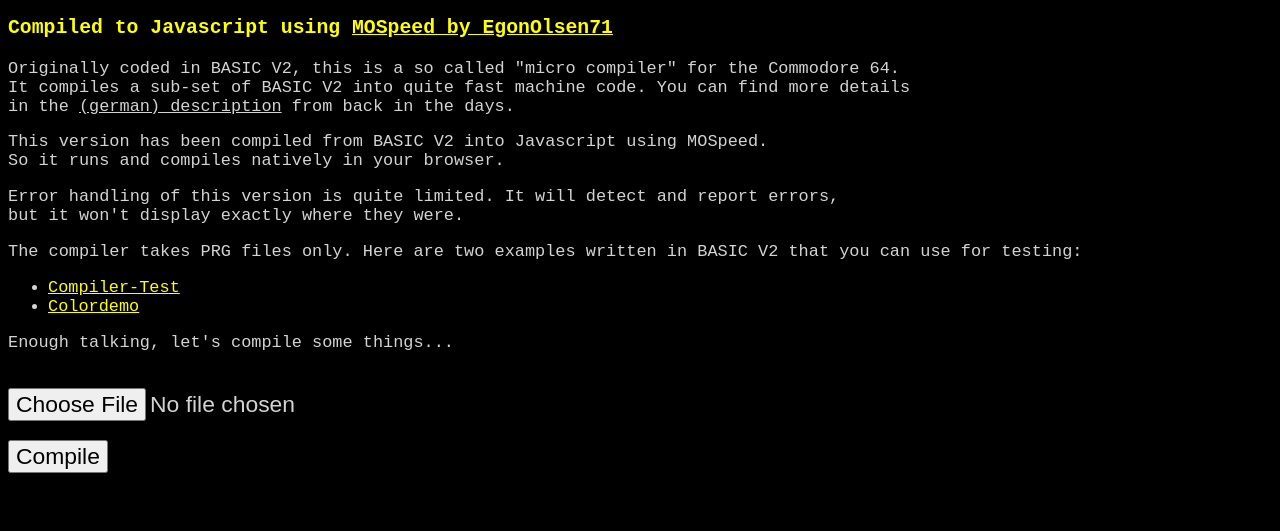
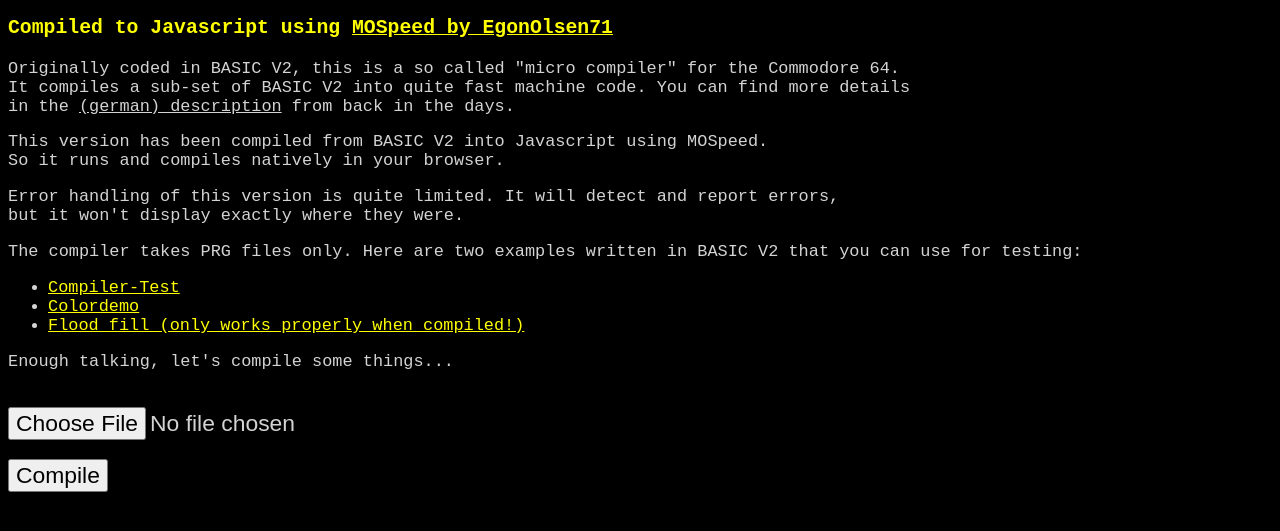
Before and after one commit to EgonOlsen71/microcompiler, a plain HTML site: page index.html in a window 1280 px wide. Shown: the part 83-614 px from the top of the page. Drawn offline with Linux system fonts and the light colour scheme.

Commit message:
Additional demo program added

```diff
--- a/index.html
+++ b/index.html
@@ -59,6 +59,7 @@
 	<ul>
 		<li><a href="compilertest.prg">Compiler-Test</a></li>
 		<li><a href="farbdemo.prg">Colordemo</a></li>
+		<li><a href="filler.prg">Flood fill (only works properly when compiled!)</a></li>
 	</ul>
 </p>
 <p>
```
Also changed, not shown: 1 other file.
